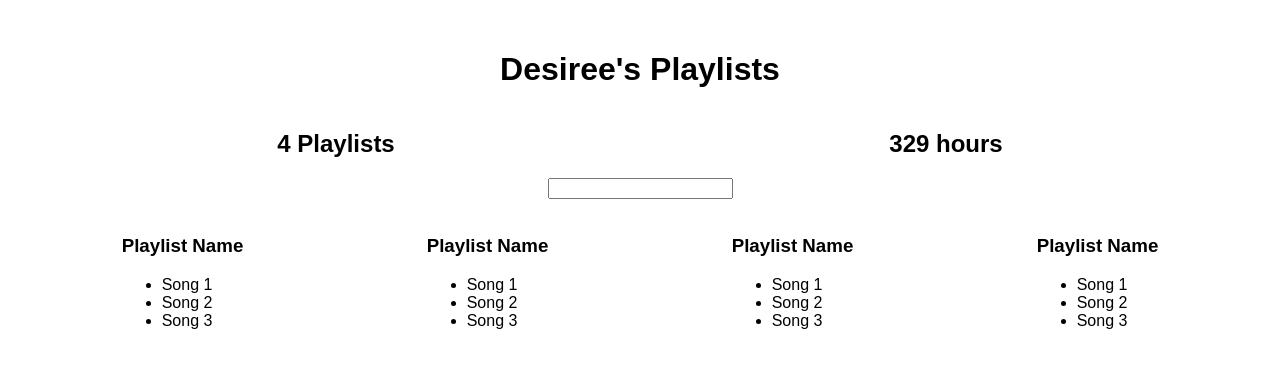
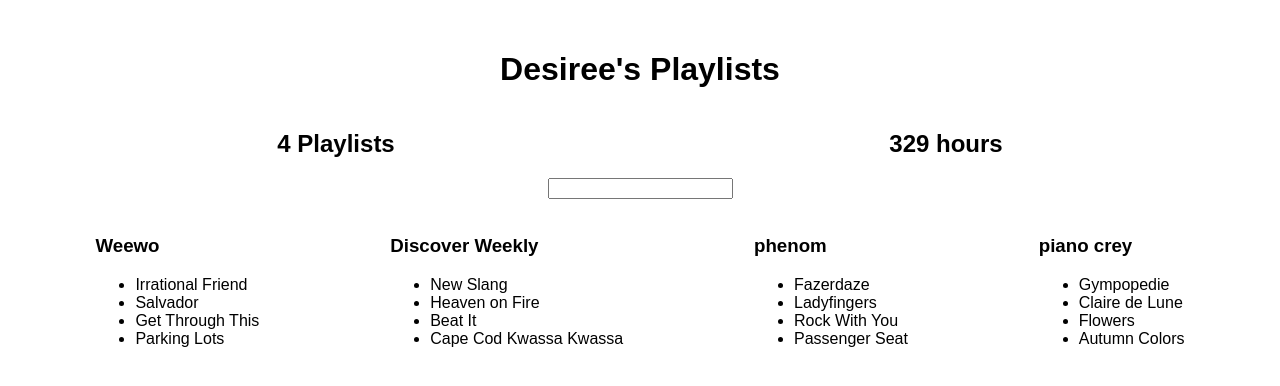
Before and after one commit to brmi/discoverLately, a React (Create React App) app: page / in a window 1280 px wide. Shown: the top 386 px of the page. Built offline with nearby package versions, Linux system fonts and the light colour scheme.

Commit message:
Added playlist fake data

```diff
--- a/src/App.js
+++ b/src/App.js
@@ -7,31 +7,31 @@ let fakeServerData = {
     playlists: [
       {
         name: 'Weewo',
-        songs: [{name: 'beat it', duration: 1234},
-                {name: 'beat it', duration: 1234},
-                {name: 'beat it', duration: 1234},
-                {name: 'beat it', duration: 1234}]
+        songs: [{name: 'Irrational Friend', duration: 1234},
+                {name: 'Salvador', duration: 1234},
+                {name: 'Get Through This', duration: 1234},
+                {name: 'Parking Lots', duration: 1234}]
       },
       {
         name: 'Discover Weekly',
-        songs: [{name: 'beat it', duration: 1234},
-                {name: 'beat it', duration: 1234},
-                {name: 'beat it', duration: 1234},
-                {name: 'beat it', duration: 1234}]
+        songs: [{name: 'New Slang', duration: 1234},
+                {name: 'Heaven on Fire', duration: 1234},
+                {name: 'Beat It', duration: 1234},
+                {name: 'Cape Cod Kwassa Kwassa', duration: 1234}]
       },
       {
         name: 'phenom',
-        songs: [{name: 'beat it', duration: 1234},
-                {name: 'beat it', duration: 1234},
-                {name: 'beat it', duration: 1234},
-                {name: 'beat it', duration: 1234}]
+        songs: [{name: 'Fazerdaze', duration: 1234},
+                {name: 'Ladyfingers', duration: 1234},
+                {name: 'Rock With You', duration: 1234},
+                {name: 'Passenger Seat', duration: 1234}]
       },
       {
         name: 'piano crey',
-        songs: [{name: 'beat it', duration: 1234},
-                {name: 'beat it', duration: 1234},
-                {name: 'beat it', duration: 1234},
-                {name: 'beat it', duration: 1234}]
+        songs: [{name: 'Gympopedie', duration: 1234},
+                {name: 'Claire de Lune', duration: 1234},
+                {name: 'Flowers', duration: 1234},
+                {name: 'Autumn Colors', duration: 1234}]
       }
     ]
   }
@@ -76,14 +76,16 @@ class SearchBar extends Component{
 
 class Playlist extends Component{
   render() {
+    let playlist = this.props.playlist
     return(
       <div>
         <img />
-        <h3>Playlist Name</h3>
+        <h3>{playlist.name}</h3>
         <ul>
-          <li>Song 1</li>
-          <li>Song 2</li>
-          <li>Song 3</li>
+          {
+            playlist.songs.map(song =>
+              <li> {song.name} </li>
+          )}
         </ul>
       </div>
     )
@@ -112,10 +114,10 @@ class App extends Component {
         </div>
         <SearchBar/>
         <div className="playlists">
-          <Playlist/>
-          <Playlist/>
-          <Playlist/>
-          <Playlist/>
+        {
+          this.state.serverData.user.playlists.map(playlist =>
+            <Playlist playlist={playlist}/>
+        )}
         </div>
         </div>: <h1> Loading ...  </h1>
       }
```
